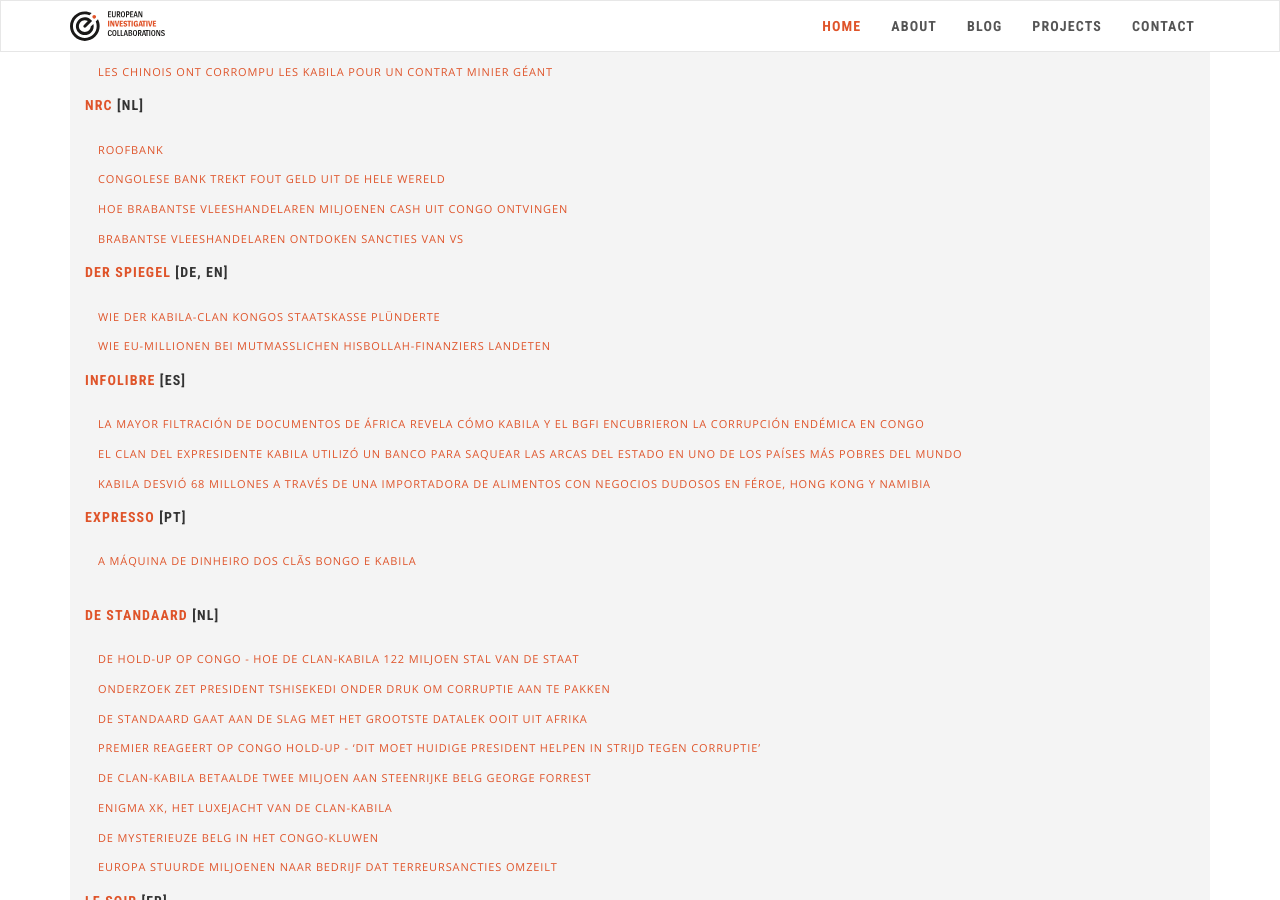
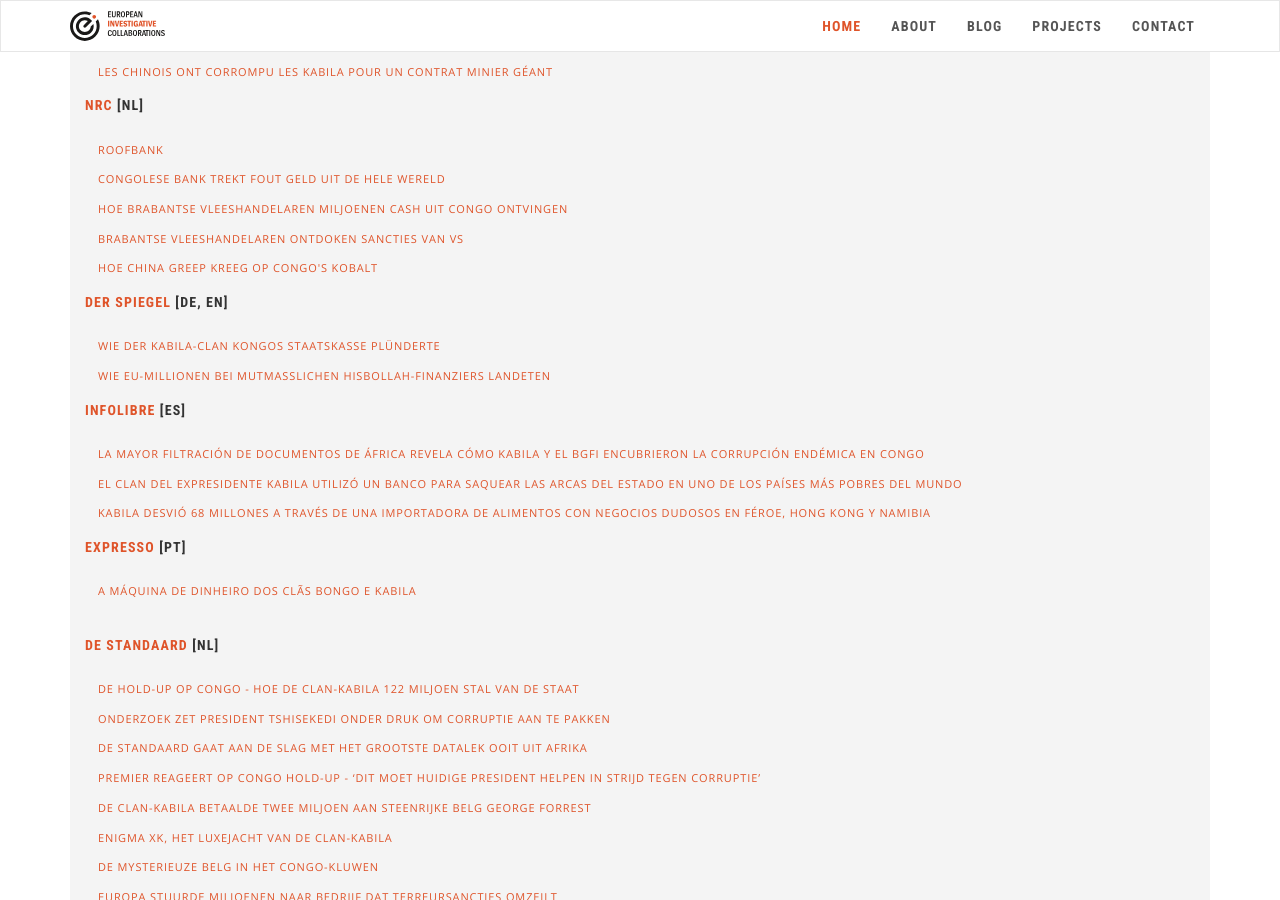
Before and after one commit to eic-network/eic-incubator.github.io, a Jekyll site: the page built from _projects/congo-holdup.md, in a window 1280 px wide and 900 px high, scrolled down 1642 px. Built offline with Jekyll 4.4.1, drawn with Linux system fonts in a browser that asks for light colours; nearby versions of some CDN libraries.

Commit message:
Update congo-holdup.md

```diff
--- a/_projects/congo-holdup.md
+++ b/_projects/congo-holdup.md
@@ -56,6 +56,8 @@ publications:
     url: https://www.nrc.nl/nieuws/2021/11/23/hoe-brabantse-vleeshandelaren-miljoenen-cash-uit-congo-ontvingen-a4066496
   - name: Brabantse vleeshandelaren ontdoken sancties van VS
     url: https://www.nrc.nl/nieuws/2021/11/23/brabantse-vleeshandelaren-ontdoken-sancties-van-vs-a4066585
+  - name: Hoe China greep kreeg op congo's kobalt
+    url: https://www.nrc.nl/nieuws/2021/11/28/hoe-china-greep-kreeg-op-congos-kobalt-a4067143
   name: NRC
   url: https://www.nrc.nl
 - lang: "[DE, EN]"
```
